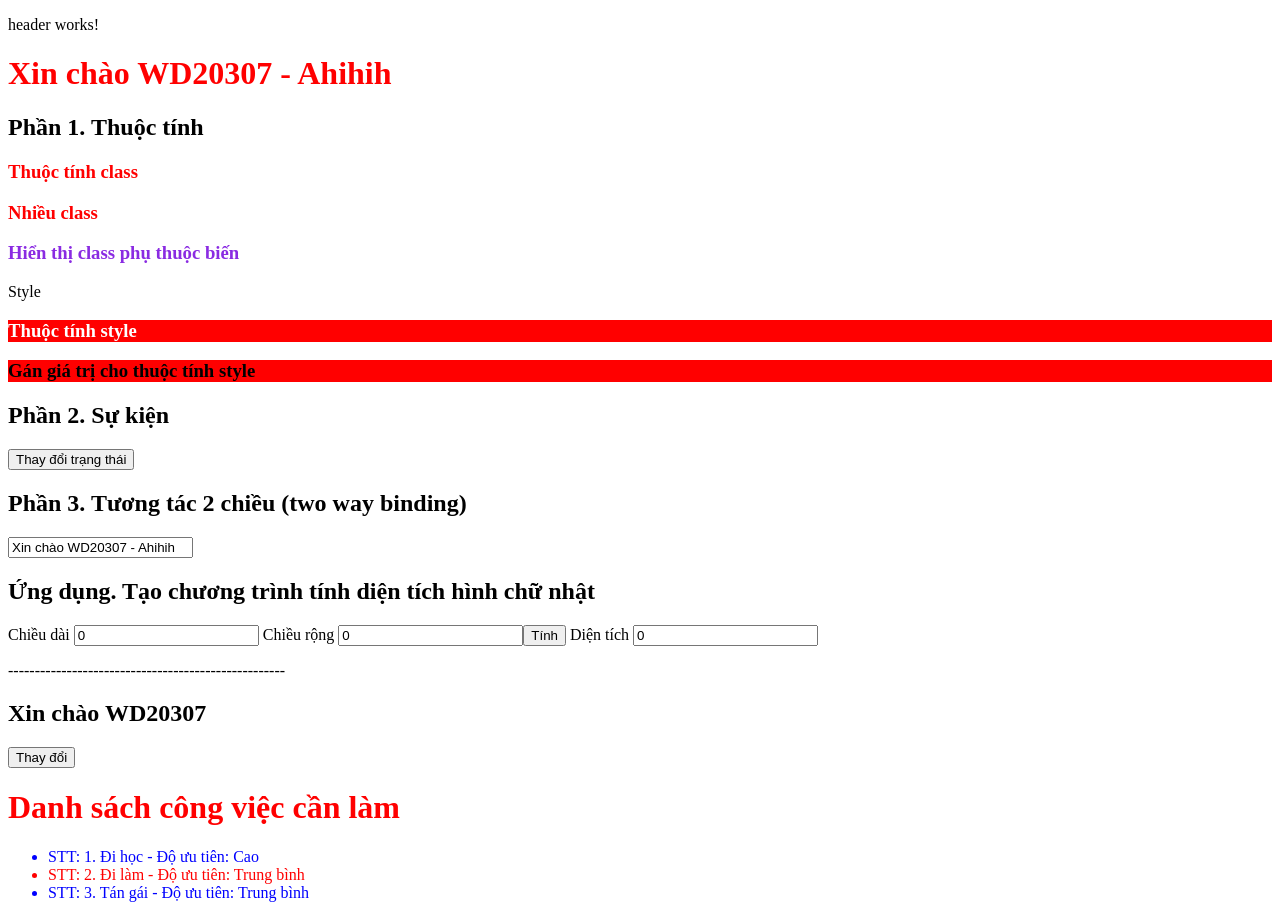
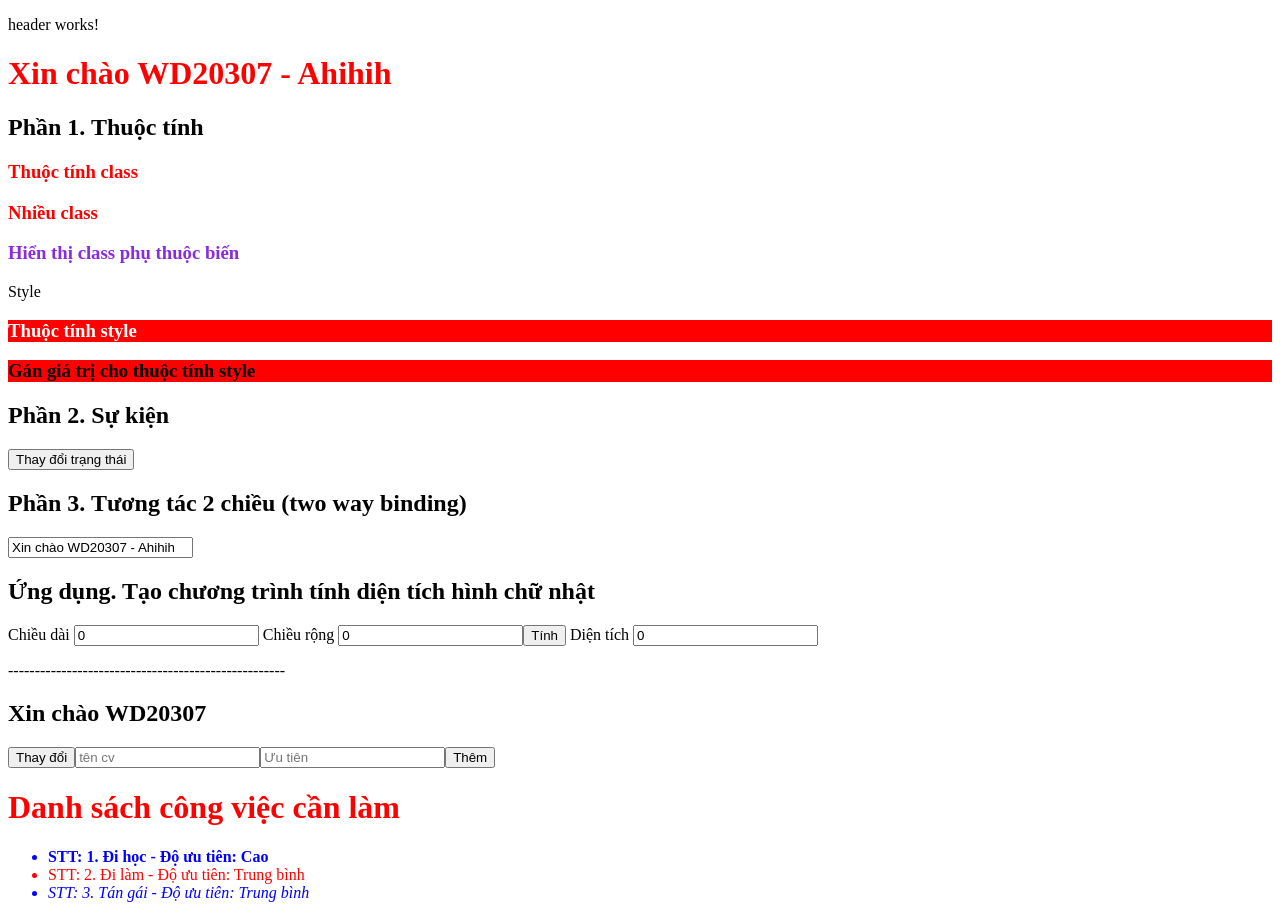
Before and after one commit to angocit/web208, an Angular app: page / in a window 1280 px wide. Built offline with nearby package versions, Linux system fonts and the light colour scheme.

Commit message:
b3: chữa bài lab 1

```diff
--- a/src/app/app.html
+++ b/src/app/app.html
@@ -30,14 +30,17 @@
     <h2>Tạm biết WD20307</h2>
 }
 <button (click)="onChange()">Thay đổi</button>
+<input type="text" placeholder="tên cv" [(ngModel)]="name"/>
+<input type="text" placeholder="Ưu tiên" [(ngModel)]="priority"/>
+<button (click)="onAddTodo()">Thêm</button>
 <h1>Danh sách công việc cần làm</h1>
 <ul>
-    @for (todo of todos; track $index;let i=$index;let e=$even) {
+    @for (todo of todos; track $index;let i=$index;let e=$even;let first = $first;let last = $last) {
         @if(e){
-            <li [style.color]="'blue'">STT: {{i+1}}. {{todo.name}} - Độ ưu tiên: {{todo.priority}}</li>
+            <li [style.font-weight]="(first)?'bold':''" [style.font-style]="(last)?'italic':''" [style.color]="'blue'">STT: {{i+1}}. {{todo.name}} - Độ ưu tiên: {{todo.priority}}</li>
         }
         @else{
-            <li [style.color]="'red'">STT: {{i+1}}. {{todo.name}} - Độ ưu tiên: {{todo.priority}}</li>
+            <li [style.font-weight]="(first)?'bold':''" [style.font-style]="(last)?'italic':''" [style.color]="'red'">STT: {{i+1}}. {{todo.name}} - Độ ưu tiên: {{todo.priority}}</li>
         }
     }
 </ul>
--- a/src/app/app.ts
+++ b/src/app/app.ts
@@ -22,6 +22,8 @@ export class App {
   chieudai:number = 0
   chieurong:number = 0
   dientich:number = 0
+  name:string = ''
+  priority:string = ''
   todos:ITodo[]=[
     {
       name:"Đi học",
@@ -47,4 +49,13 @@ export class App {
   onChange =()=>{
     this.show = !this.show
   }
+  onAddTodo =()=>{
+    const newtodo:ITodo = {
+      name:this.name,
+      priority:this.priority
+    }
+    this.todos.push(newtodo)
+    this.name=''
+    this.priority=''
+  }
 }
```
